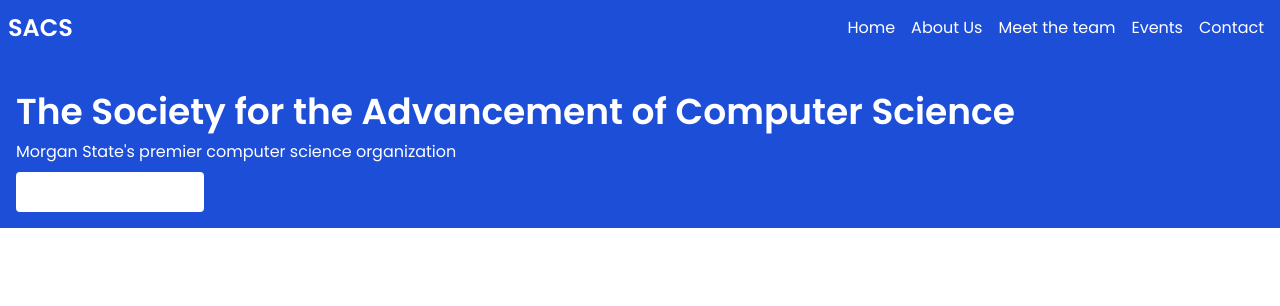
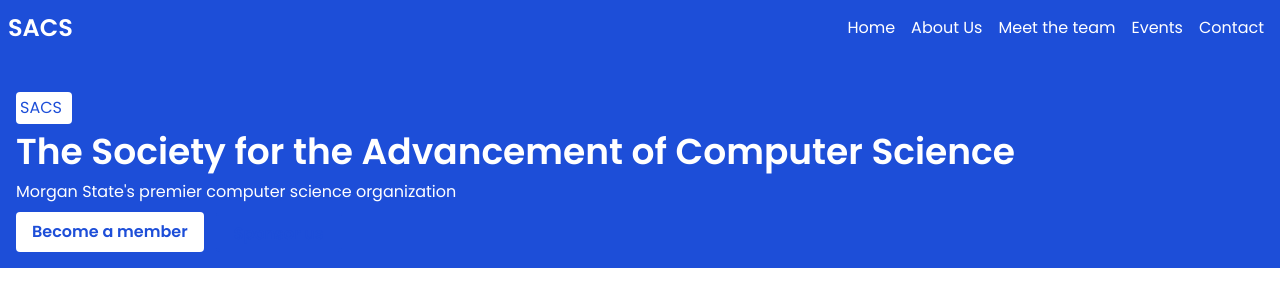
Before and after one commit to SACS-MSU/SACS-Website, a React (Vite) app: page / in a window 1280 px wide. Shown: the top 306 px of the page. Built offline with nearby package versions, Linux system fonts and the light colour scheme.

Commit message:
Updated Events.jsx and Card.jsx

```diff
--- a/src/components/Button.jsx
+++ b/src/components/Button.jsx
@@ -1,14 +1,11 @@
-
-
-const Button = ({text}) => {
+const Button = ({ text }) => {
+  const isHomePage = location.pathname === '/';
 
   return (
-    <button className={`${location.pathname === '/' ? 'bg-white text-blue-700 transition-transform duration-500 ease-in-out transform hover:scale-110' : ''}  text-white font-semibold py-2 px-4 rounded`}>
-     {text}
+    <button className={`font-semibold py-2 px-4 rounded transition-transform duration-500 ease-in-out transform hover:scale-110 ${isHomePage ? 'bg-white text-blue-700' : 'bg-blue-700 text-white'}`}>
+      {text}
     </button>
-  )
-}
+  );
+};
 
-
-
-export default Button
+export default Button;
--- a/src/components/Card.jsx
+++ b/src/components/Card.jsx
@@ -1,11 +1,14 @@
 
 const Card = ({name,title}) => {
   return (
-    <div className="flex flex-col h-72 w-60 gap-2 p-2 rounded-md bg-white">
+    <div className="flex flex-col  w-60 gap-2 p-4 rounded-md bg-white shadow-md">
         <img src="https://scontent-lga3-1.xx.fbcdn.net/o1/v/t0/f1/m258/upload_img_683780_09_09_2024_07_34_08_497418_6799251227241172891.jpeg?_nc_ht=scontent-lga3-1.xx.fbcdn.net&_nc_cat=111&ccb=9-4&oh=00_AYCNZJe-GROuoK3epDcVb4a2Y_NzAg21BvhPU-_l8IDA-A&oe=66E0EF19&_nc_sid=5b3566" alt="placeholder" className="h-52 w-56 rounded"/>
         <h2 className="text-base font-medium">{name}</h2>
         <p className="text-sm">{title}</p>
-
+        <span className="flex gap-2">
+          <p className="text-xs">LinkedIn</p>
+          <p className="text-xs">GitHub</p>
+        </span>
     </div>
   )
 }
--- a/src/layout/Events.jsx
+++ b/src/layout/Events.jsx
@@ -1,7 +1,13 @@
 
 const Events = () => {
   return (
-    <div>Events</div>
+    <main className="p-4">
+      <h1>Upcoming Events</h1>
+      <p>Check out our upcoming events and join us for a great time! Connecting with fellow students</p>
+      <div className="flex flex-wrap">
+
+      </div>
+    </main>
   )
 }
 
--- a/src/layout/Home.jsx
+++ b/src/layout/Home.jsx
@@ -3,12 +3,13 @@ import SecondaryButton from "../components/SecondaryButton"
 const Home = () => {
   const subTitle = "Morgan State's premier computer science organization"
   return (
-    <main className="flex flex-col gap-2 p-4 bg-blue-700 text-white">
-      <h1 className="mt-5 text-4xl font-semibold">The Society for the Advancement of Computer Science</h1>
+    <main className="flex flex-col gap-2 p-4  bg-blue-700 text-white">
+      <p className="bg-white p-1 mt-5 text-blue-700 w-14 rounded">SACS</p>
+      <h1 className=" text-4xl font-semibold">The Society for the Advancement of Computer Science</h1>
       <p>{subTitle}</p>
       <span className="flex flex-row gap-3">
         <form action="">
-          <Button  className ='bg-white'text='Become a member'/>
+          <Button  text='Become a member'/>
         </form>
 
         <SecondaryButton text='Sponsor us'/>
--- a/src/layout/Team.jsx
+++ b/src/layout/Team.jsx
@@ -6,7 +6,7 @@ const Team = () => {
         <p>Our team is comprised of dedicated students who are passionate about computer science and technology. We are committed to providing opportunities for our members to grow and develop their skills.</p>
 
         <h2 className="text-2xl font-semibold">Executive Board</h2>
-        <div className="flex flex-wrap gap-5 h-96 w-full">
+        <div className="flex flex-wrap justify-center gap-5  w-full">
             <Card name='Daniel Oluwarotimi' title='President'/>
             <Card name='Ashley Prayor' title='Vice President'/>
             <Card name='Lenny Uwaeme' title='Webmaster'/>
```
